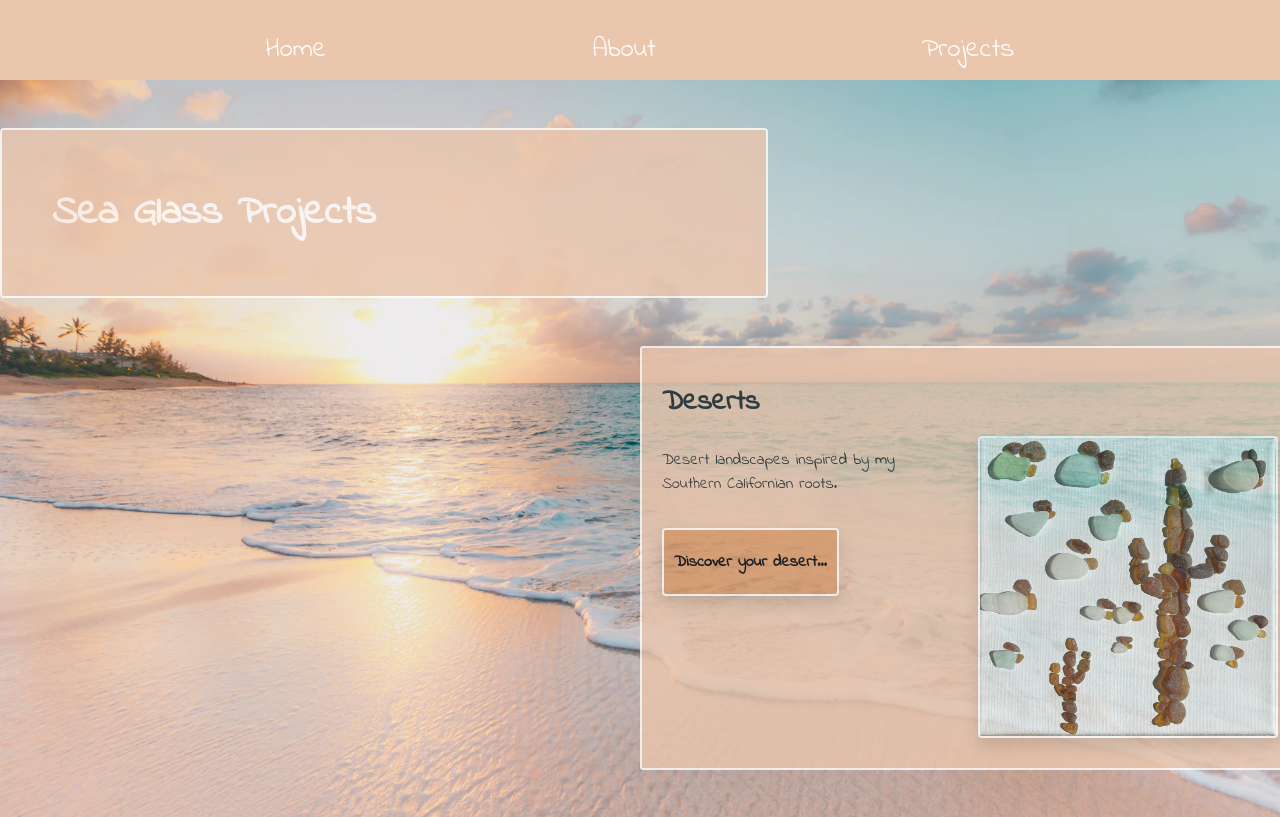
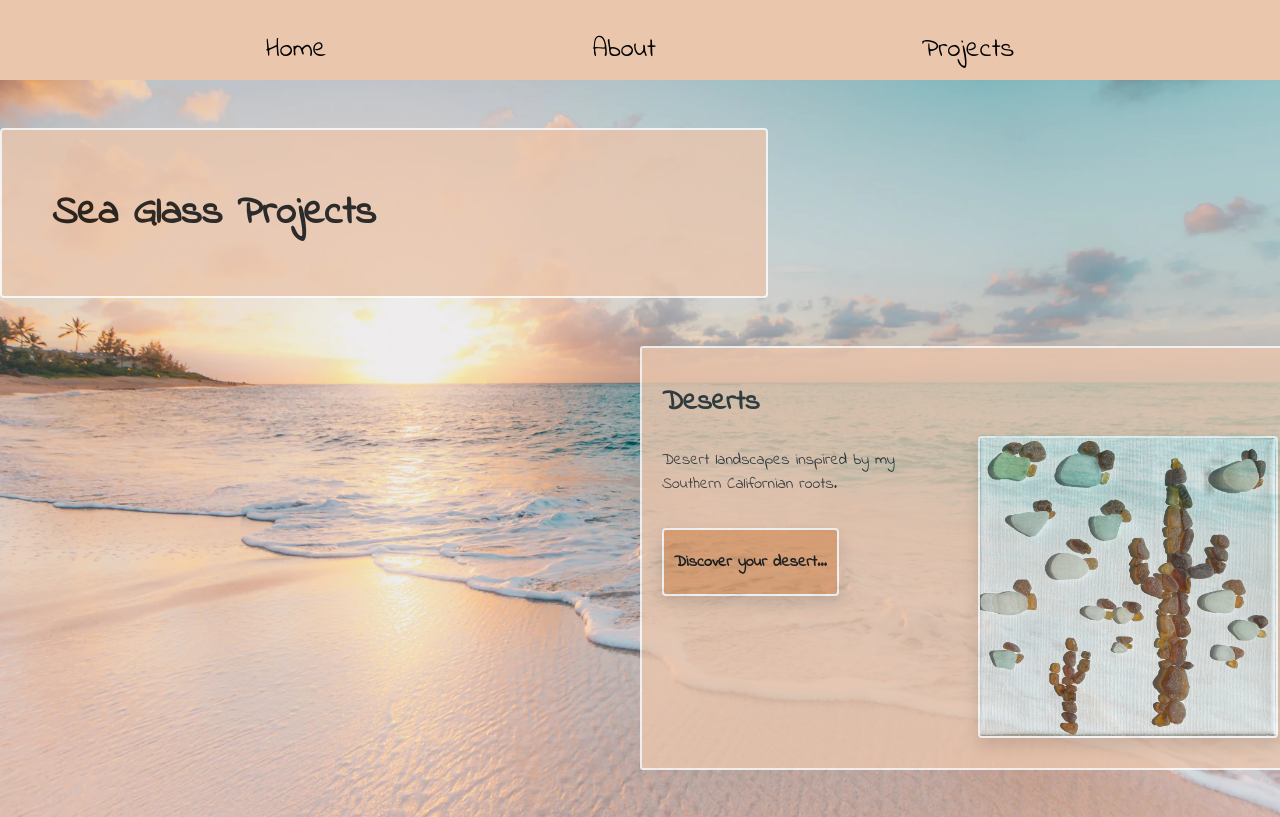
Before and after one commit to swymerjo/Sea-Glass-Jason, a plain HTML site: page projects.html in a window 1280 px wide. Shown: the top 817 px of the page. Drawn offline with nearby package versions, Linux system fonts and the light colour scheme; a web font is replaced by a local one.

Commit message:
changed color of hover on links

```diff
--- a/src/style.css
+++ b/src/style.css
@@ -55,7 +55,7 @@ margin: 0 auto;
     opacity: 0.8;
 }
 .seaglass-projects{
-    color: snow;
+    color: black;
     font-weight: bold;
     padding-top: 10px;
 }
@@ -69,12 +69,12 @@ border-radius: 10px;
     background: #EAC6AD
 }
 .projects-links {
-    color: snow;
+    color: black;
     text-decoration: none;
     font-size: 20pt;
 }
 .projects-links:hover {
-    color: black;
+    color: white;
     text-decoration: none;
 }
 
```
